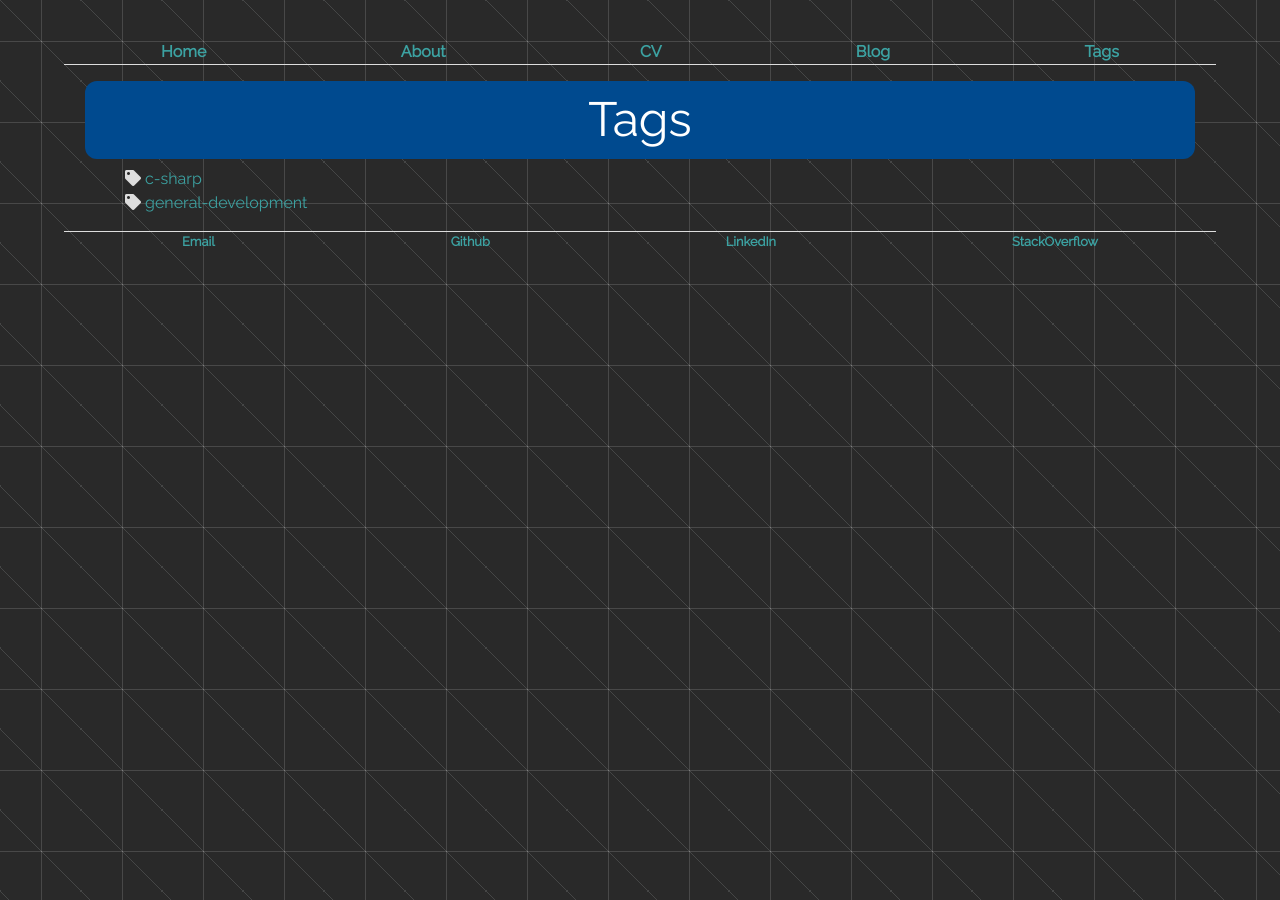
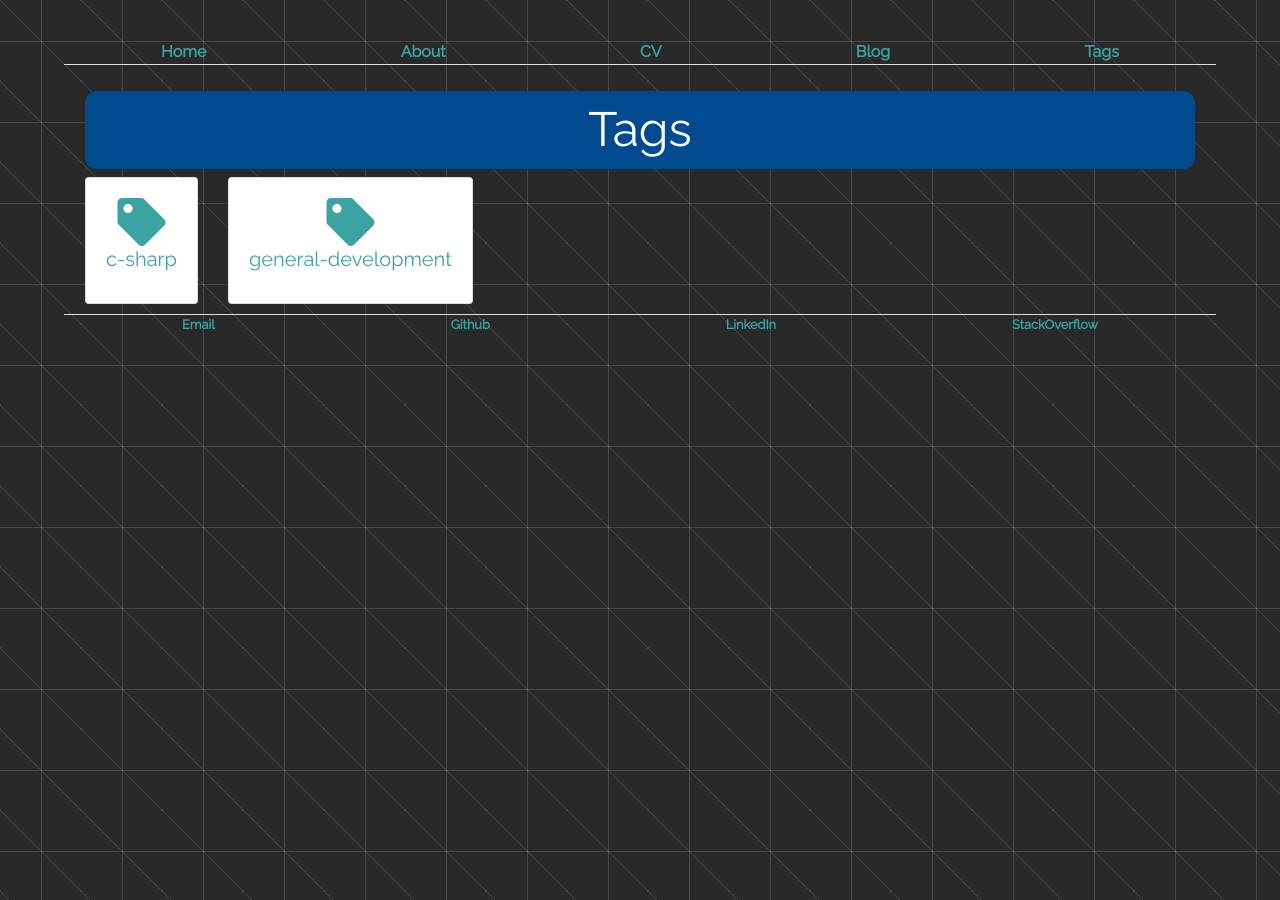
Before and after one commit to maylortaylor/maylortaylor.github.io, a Jekyll site: the page built from tags.md, in a window 1280 px wide. Built offline with Jekyll 4.4.1, drawn with Linux system fonts in a browser that asks for light colours; nearby versions of some CDN libraries.

Commit message:
fixed up social media area and tags styling

```diff
--- a/assets/_sass/timeline.scss
+++ b/assets/_sass/timeline.scss
@@ -98,7 +98,7 @@
 		left: 15px;
 	} /* Make all right containers behave like the left ones */
 	.tl-right {
-		left: 1.5%;
+		left: 1.1%;
 	}
 	.tl-left {
 		left: 4px;
--- a/assets/css/main.scss
+++ b/assets/css/main.scss
@@ -146,5 +146,18 @@
 	text-align: center;
 }
 .tags {
-	list-style: none;
+	padding: 10px 0px 10px 0px;
+	i {
+		font-size: 3em;
+	}
+	a {
+		text-decoration: none;
+	}
 }
+.social-area {
+	text-align: center;
+	padding: 10px 0px 10px 0px;
+	i {
+		font-size: 3em;
+	}
+}
--- a/blog/index.html
+++ b/blog/index.html
@@ -8,6 +8,7 @@
     {% for post in site.posts %}
     <li>
         <span>{{ post.date | date_to_string }}</span>
+
         <i class="far fa-thumbs-up"></i>
 
         <a href="{{ post.url }}" title="{{ post.title }}">
--- a/tags.md
+++ b/tags.md
@@ -3,18 +3,18 @@
 title: Tags
 ---
 
-<div class="page-content wc-container">
-	<div class="post">
-		<h1 class="header">Tags</h1>
-		<ul class="tags">
-			{% for tag in site.tags %}
-			<li>
-				<i class="fas fa-tag"></i>
-				<a href="{{ '/tag/' | append:tag[0] | relative_url }}">
-					{{ tag[0] }}
-				</a>
-			</li>
-			{% endfor %}
-		</ul>
+<div class="page-content wc-container tags">
+	<h1 class="header">Tags</h1>
+	<div class="card-deck">
+		{% for tag in site.tags %}
+		<a href="{{ '/tag/' | append:tag[0] | relative_url }}">
+			<div class="card text-center">
+				<div class="card-body">
+					<i class="fas fa-tag"></i>
+					<h5 class="card-title">{{ tag[0] }}</h5>
+				</div>
+			</div>
+		</a>
+		{% endfor %}
 	</div>
 </div>
```
Also changed, not shown: _includes/socialMedia.html (added, +43 -0 lines), about/index.html (+10 -13 lines).
